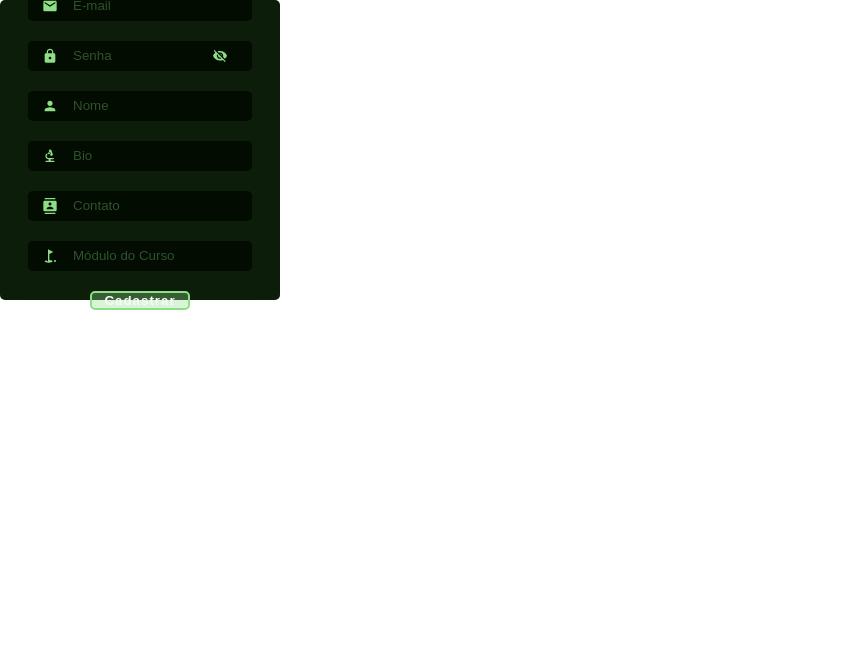
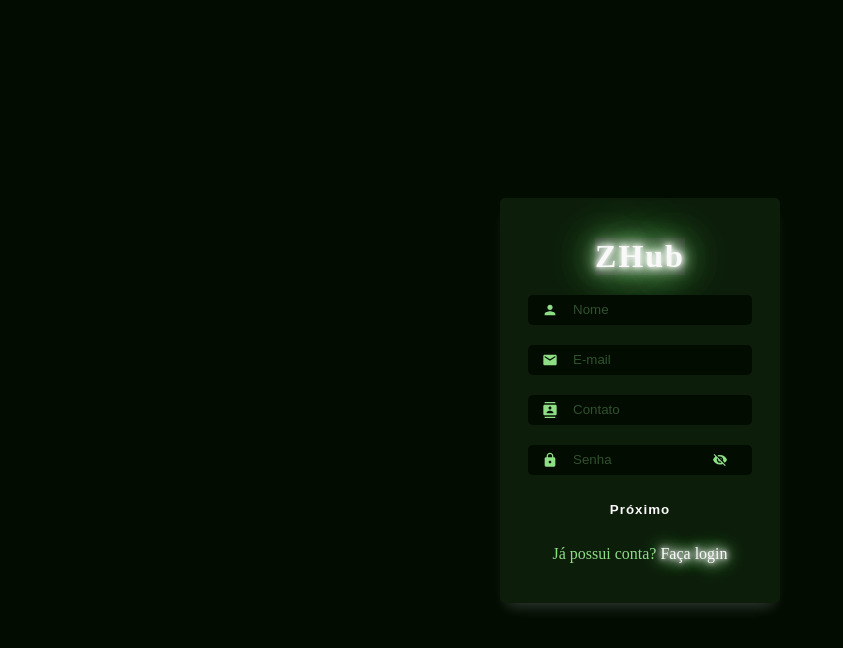
Before and after one commit to F-Vieira/KenzieHub, a React (Create React App) app: page /signup in a window 1280 px wide. Shown: the top 648 px of the page, without its empty margins (0-843 px from the left). Built offline with nearby package versions, Linux system fonts and the light colour scheme.

Commit message:
feat: separating the registration form into steps

```diff
--- a/src/components/Button/styles.jsx
+++ b/src/components/Button/styles.jsx
@@ -7,9 +7,10 @@ export const Container = styled.button`
 
   margin: 10px 0;
 
-  background-color: var(--light_green_transparent);
+  background-color: ${({ whiteMode }) => (whiteMode ? "#0C1D0A" : "#020C0155")};
   color: var(--white);
   border: 2px solid var(--light_green);
+  border-color: ${({ whiteMode }) => (whiteMode ? "#0C1D0A" : "#8EDE86")};
 
   font-weight: bold;
   letter-spacing: 1px;
--- a/src/components/Form/styles.jsx
+++ b/src/components/Form/styles.jsx
@@ -3,8 +3,8 @@ import styled from "styled-components";
 export const Container = styled.form`
   width: 280px;
   min-height: 300px;
-  height: 300px;
   border-radius: 5px;
+  padding: 30px 0;
 
   background-color: var(--green);
   box-shadow: 0px 10px 13px -7px #f9f9f933, 5px 5px 15px 5px rgba(0, 0, 0, 0);
--- a/src/pages/Login/index.jsx
+++ b/src/pages/Login/index.jsx
@@ -3,7 +3,6 @@ import Form from "../../components/Form";
 import Input from "../../components/Input";
 import { MdEmail, MdLock } from "react-icons/md";
 import * as L from "./styles";
-import { Link } from "react-router-dom";
 import Logo from "../../components/Logo";
 import FormFooter from "../../components/FormFooter";
 
--- a/src/pages/Signup/index.jsx
+++ b/src/pages/Signup/index.jsx
@@ -10,22 +10,54 @@ import {
   MdContacts,
   MdGolfCourse,
 } from "react-icons/md";
+import { useState } from "react";
+import FormFooter from "../../components/FormFooter";
+import Logo from "../../components/Logo";
 
 const Signup = () => {
+  const [part, setPart] = useState(1);
+
   return (
     <S.Container>
       <Form>
+        <Logo>ZHub</Logo>
+        {part === 1 && (
+          <>
+            <Input icon={MdPerson} name="name" placeholder="Nome" />
             <Input icon={MdEmail} name="email" placeholder="E-mail" />
+            <Input icon={MdContacts} name="contact" placeholder="Contato" />
             <Input icon={MdLock} name="password" placeholder="Senha" />
-        <Input icon={MdPerson} name="name" placeholder="Nome" />
-        <Input icon={MdBiotech} name="bio" placeholder="Bio" />
-        <Input icon={MdContacts} name="contact" placeholder="Contato" />
+            <Button whiteMode onClick={() => setPart(2)}>
+              Próximo
+            </Button>
+          </>
+        )}
+        {part === 2 && (
+          <>
+            {/* <Input icon={MdBiotech} name="bio" placeholder="Bio" /> */}
+            <textarea className="bio" placeholder="Bio" />
+            <select>
+              <option>Módulo do Curso</option>
+              <option>Módulo 1</option>
+              <option>Módulo 2</option>
+              <option>Módulo 3</option>
+            </select>
             <Input
               icon={MdGolfCourse}
               name="course"
               placeholder="Módulo do Curso"
             />
+            <div className="boxButton">
+              <Button whiteMode onClick={() => setPart(1)}>
+                Anterior
+              </Button>
               <Button>Cadastrar</Button>
+            </div>
+          </>
+        )}
+        <FormFooter redirectTo="/login" textLink=" Faça login">
+          Já possui conta?
+        </FormFooter>
       </Form>
     </S.Container>
   );
--- a/src/pages/Signup/styles.jsx
+++ b/src/pages/Signup/styles.jsx
@@ -1,5 +1,41 @@
-import styeld from "styled-components";
+import styled from "styled-components";
 
-export const Container = styeld.main`
+export const Container = styled.main`
+  height: 100vh;
+  background-color: var(--dark_green);
 
+  display: flex;
+  align-items: center;
+  justify-content: center;
+
+  .bio {
+    max-width: 80%;
+    min-width: 80%;
+    max-height: 100px;
+    min-height: 100px;
+    border-radius: 5px;
+    border: 2px solid transparent;
+
+    padding: 7px;
+    margin: 10px 0;
+
+    background-color: var(--dark_green);
+    color: var(--light_green);
+
+    transition: 1s;
+
+    :focus-within {
+      border: 2px solid var(--light_green);
+    }
+
+    ::placeholder {
+      color: var(--light_green_transparent);
+    }
+  }
+
+  .boxButton {
+    width: 80%;
+    display: flex;
+    justify-content: space-between;
+  }
 `;
```
Lines whose indentation alone changed are shown as unchanged.
